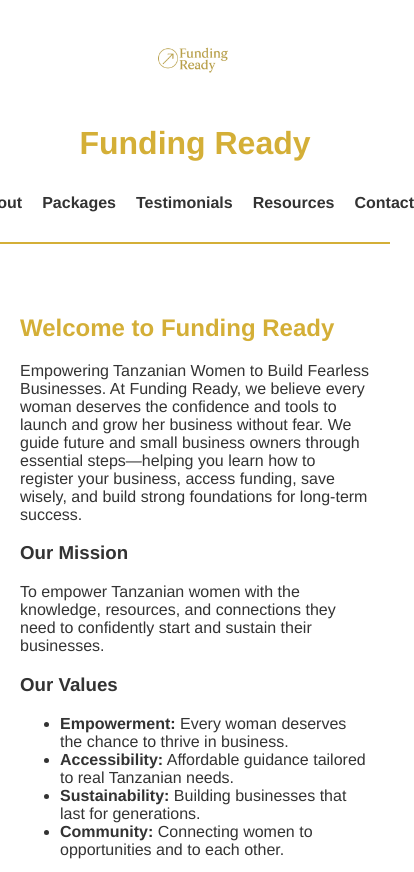
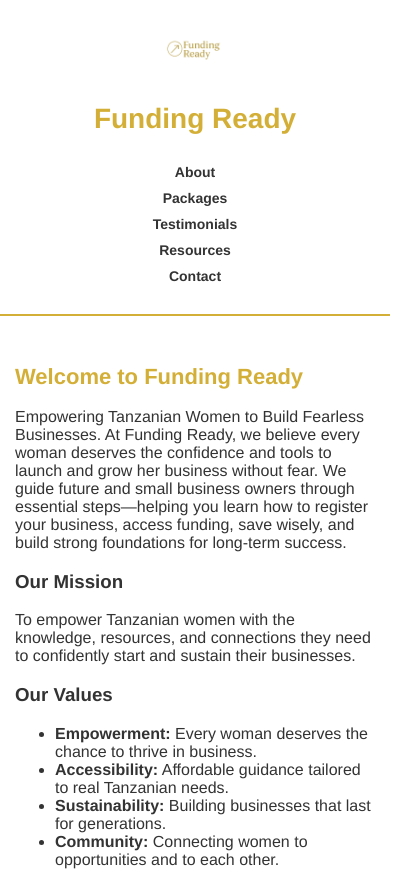
Before and after one commit to Funding255/funding-ready, a plain HTML site: page index.html in a window 390 px wide. Shown: the top 872 px of the page, 414 px wide, since content can reach past the window. Drawn offline with Linux system fonts and the light colour scheme.

Commit message:
Update index.html

```diff
--- a/index.html
+++ b/index.html
@@ -18,6 +18,48 @@
         input, select, textarea { padding: 10px; border: 1px solid #ccc; border-radius: 4px; }
         button { padding: 10px; background-color: #d4af37; color: #fff; border: none; cursor: pointer; }
         footer { background-color: #f8f8f8; text-align: center; padding: 20px; border-top: 2px solid #d4af37; }
+
+        @media (max-width: 768px) {
+    nav {
+        flex-direction: column;
+        gap: 10px;
+    }
+
+    section {
+        padding: 30px 15px;
+    }
+
+    h1 {
+        font-size: 28px;
+    }
+
+    h2 {
+        font-size: 22px;
+    }
+
+    .packages {
+        grid-template-columns: 1fr;
+    }
+
+    .package {
+        font-size: 14px;
+    }
+
+    form {
+        width: 100%;
+    }
+}
+
+@media (max-width: 480px) {
+    header img {
+        height: 60px;
+    }
+
+    nav a {
+        font-size: 14px;
+    }
+}
+
     </style>
 </head>
 <body>
```
